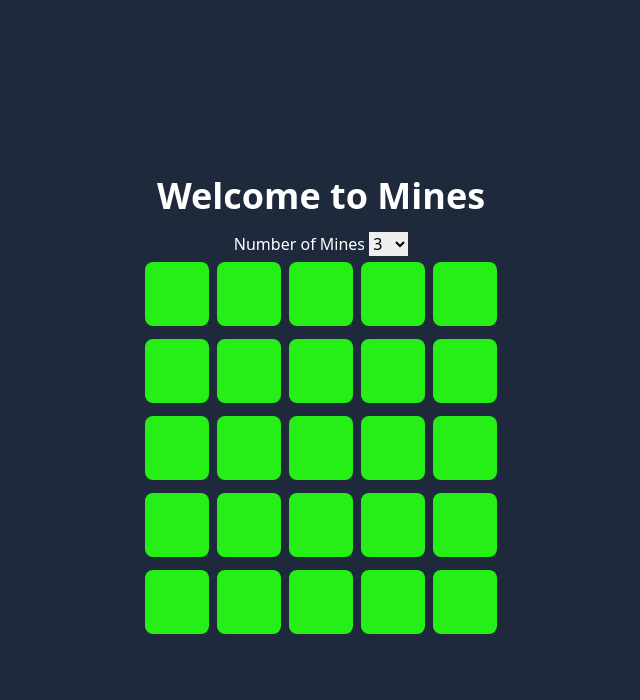
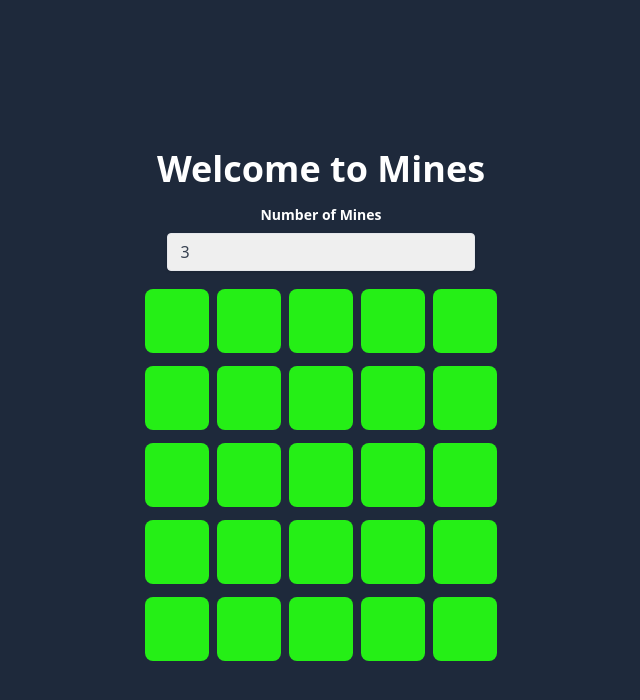
Before and after one commit to nikhil-nandanwar/Mines, a website: page src/index.html in a window 1280 px wide. Shown: the whole page, without its empty margins (319-959 px from the left). Drawn offline with Linux system fonts and the light colour scheme.

Commit message:
number picker added

```diff
--- a/src/index.html
+++ b/src/index.html
@@ -13,9 +13,9 @@
         Welcome to Mines
     </h1>
 
-    <form action="" >
-        <label for="mine" class="text-white">Number of Mines</label>
-        <select name="Mines" id="mine" >
+    <form action="" class="w-full max-w-sm flex flex-col items-center mb-3">
+        <label for="mine" class="block text-white text-sm font-bold mb-2">Number of Mines</label>
+        <select name="Mines" id="mine" class="shadow appearance-none border rounded w-4/5 py-2 px-3  text-gray-700 leading-tight focus:outline-none focus:shadow-outline">
         </select>
 
     </form>
```
Also changed, not shown: src/output.css.
